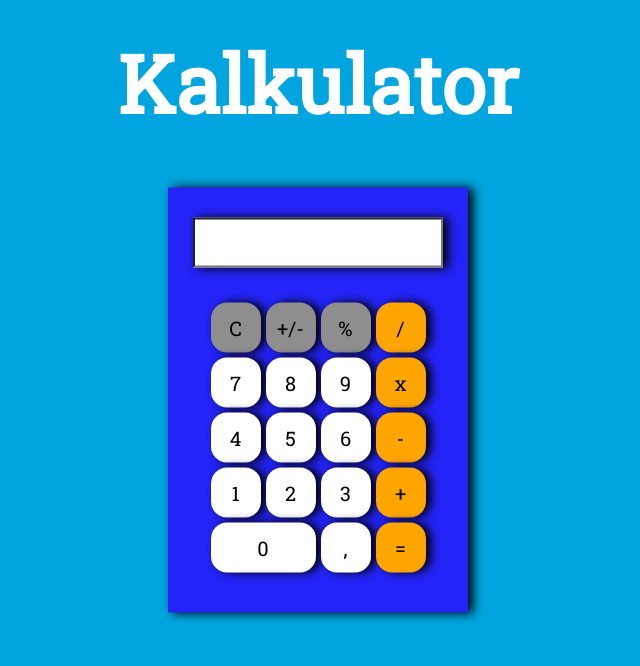
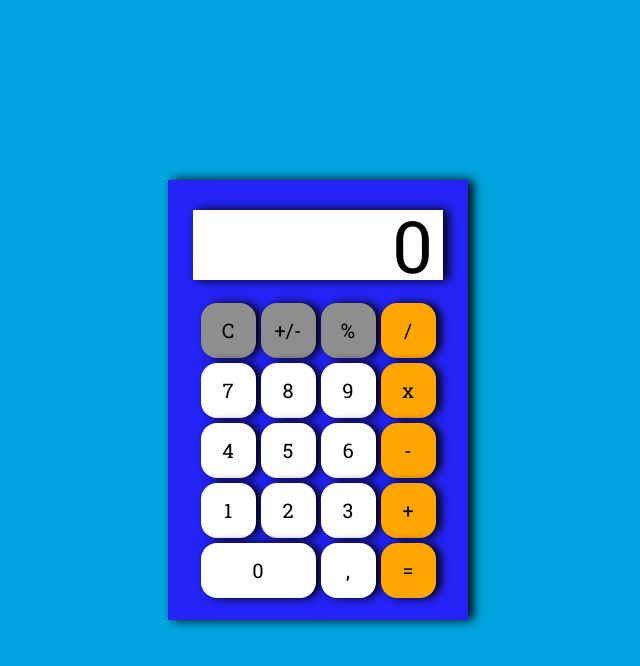
Before and after one commit to lnikol00/calculator-react, a React (Create React App) app: page / in a window 1280 px wide. Shown: the top 666 px of the page, without its empty margins (322-962 px from the left). Built offline with nearby package versions, Linux system fonts and the light colour scheme.

Commit message:
final scss update

```diff
--- a/src/App.scss
+++ b/src/App.scss
@@ -15,11 +15,3 @@
   background-size: 100% 100%;
   position: relative;
 }
-
-.app-container h1 {
-  color: white;
-  padding-top: 30px;
-  font-size: 5em;
-  font-weight: bolder;
-  text-align: center;
-}
--- a/src/App.tsx
+++ b/src/App.tsx
@@ -4,7 +4,6 @@
 function App() {
   return (
     <div className="app-container">
-      <h1>Kalkulator</h1>
       <Home />
     </div>
   );
--- a/src/components/ButtonData.tsx
+++ /dev/null
@@ -1,78 +0,0 @@
-export const Buttons = [
-    {
-        id: 1,
-        button: "C"
-    },
-    {
-        id: 2,
-        button: "+/-"
-    },
-    {
-        id: 3,
-        button: "%"
-    },
-    {
-        id: 4,
-        button: "/"
-    },
-    {
-        id: 5,
-        button: "7"
-    },
-    {
-        id: 6,
-        button: "8"
-    },
-    {
-        id: 7,
-        button: "9"
-    },
-    {
-        id: 8,
-        button: "x"
-    },
-    {
-        id: 9,
-        button: "4"
-    },
-    {
-        id: 10,
-        button: "5"
-    },
-    {
-        id: 11,
-        button: "6"
-    },
-    {
-        id: 12,
-        button: "-"
-    },
-    {
-        id: 13,
-        button: "1"
-    },
-    {
-        id: 14,
-        button: "2"
-    },
-    {
-        id: 15,
-        button: "3"
-    },
-    {
-        id: 16,
-        button: "+"
-    },
-    {
-        id: 17,
-        button: "0"
-    },
-    {
-        id: 18,
-        button: ","
-    },
-    {
-        id: 19,
-        button: "="
-    }
-]
--- a/src/components/Home.tsx
+++ b/src/components/Home.tsx
@@ -1,20 +1,33 @@
 import "./home.scss"
-import { Buttons } from "./ButtonData"
 
 function Home() {
     return (
         <div className="main-container">
             <div className="calculator-container">
                 <div className="screen-container">
-                    <input />
+                    <span>0</span>
                 </div>
 
                 <div className="button-container">
-                    {Buttons.map((data) => {
-                        return (
-                            <button key={data.id}>{data.button}</button>
-                        )
-                    })}
+                    <button>C</button>
+                    <button>+/-</button>
+                    <button>%</button>
+                    <button>/</button>
+                    <button>7</button>
+                    <button>8</button>
+                    <button>9</button>
+                    <button>x</button>
+                    <button>4</button>
+                    <button>5</button>
+                    <button>6</button>
+                    <button>-</button>
+                    <button>1</button>
+                    <button>2</button>
+                    <button>3</button>
+                    <button>+</button>
+                    <button>0</button>
+                    <button>,</button>
+                    <button>=</button>
                 </div>
             </div>
         </div>
--- a/src/components/home.scss
+++ b/src/components/home.scss
@@ -6,7 +6,7 @@
     background-color: rgb(36, 36, 248);
     color: white;
     width: 300px;
-    height: 425px;
+    height: 440px;
     box-shadow: 5px 0px 10px black;
 }
 
@@ -15,7 +15,7 @@
     justify-content: center;
     align-items: center;
     flex-direction: column;
-    gap: 15px;
+    gap: 2.5px;
 
     .screen-container {
         display: flex;
@@ -23,10 +23,17 @@
         align-items: center;
         padding-top: 30px;
 
-        input {
+        span {
             width: 250px;
-            height: 50px;
+            height: 70px;
             box-shadow: 5px 0px 10px black;
+            font-size: 4.5rem;
+            display: flex;
+            justify-content: flex-end;
+            align-items: center;
+            color: black;
+            padding: 0px 10px;
+            background-color: white;
         }
     }
 
@@ -37,8 +44,8 @@
         padding-top: 20px;
 
         button {
-            width: 50px;
-            height: 50px;
+            width: 55px;
+            height: 55px;
             border-radius: 16px;
             font-size: 20px;
             outline: none;
@@ -47,42 +54,79 @@
             background-color: white;
             box-shadow: 5px 0px 10px black;
 
+            &:hover {
+                background-color: rgba(255, 255, 255, 0.775);
+            }
+
+
             &:nth-child(1) {
                 background-color: rgb(143, 142, 142);
+
+                &:hover {
+                    background-color: rgba(255, 255, 255, 0.775);
+                }
             }
 
             &:nth-child(2) {
                 background-color: rgb(143, 142, 142);
+
+                &:hover {
+                    background-color: rgba(255, 255, 255, 0.775);
+                }
             }
 
             &:nth-child(3) {
                 background-color: rgb(143, 142, 142);
+
+                &:hover {
+                    background-color: rgba(255, 255, 255, 0.775);
+                }
             }
 
             &:nth-child(4) {
                 background-color: orange;
+
+                &:hover {
+                    background-color: rgba(255, 255, 255, 0.775);
+                }
             }
 
             &:nth-child(8) {
                 background-color: orange;
+
+                &:hover {
+                    background-color: rgba(255, 255, 255, 0.775);
+                }
             }
 
             &:nth-child(12) {
                 background-color: orange;
+
+                &:hover {
+                    background-color: rgba(255, 255, 255, 0.775);
+                }
             }
 
             &:nth-child(16) {
                 background-color: orange;
+
+                &:hover {
+                    background-color: rgba(255, 255, 255, 0.775);
+                }
             }
 
             &:nth-child(17) {
                 grid-column: span 2;
-                width: 105px;
+                width: 115px;
                 border-radius: 16px;
             }
 
             &:nth-child(19) {
                 background-color: orange;
+
+                &:hover {
+                    background-color: rgba(255, 255, 255, 0.775);
+                }
             }
         }
     }
```
